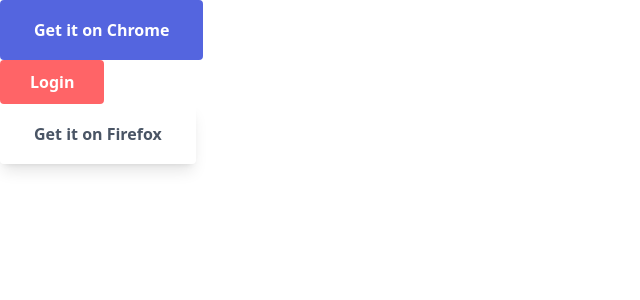
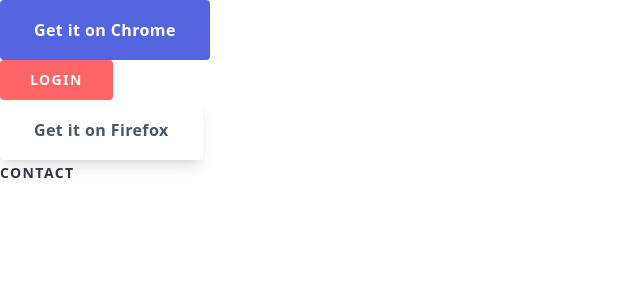
Before and after one commit to JlBestMc/S5.-Landing-Page-React, a React (Vite) app: page / in a window 1280 px wide. Shown: the top 300 px of the page, without its empty margins (0-640 px from the left). Built offline with nearby package versions, Linux system fonts and the light colour scheme.

Commit message:
Feature anchor completed

```diff
--- a/src/App.tsx
+++ b/src/App.tsx
@@ -1,4 +1,5 @@
 import Button from "./components/atoms/Button";
+import Anchor from "./components/atoms/Anchor";
 
 function App() {
 
@@ -8,12 +9,14 @@
       <Button content="Get it on Chrome" variant="btnBlue" />
       </div>
       <div>
-      <Button content="Login" variant="btnRed" />
+      <Button content="LOGIN" variant="btnRed" />
       </div>
       <div>
       <Button content="Get it on Firefox" variant="btnWhite" />
       </div>
-
+      <div>
+        <Anchor content="CONTACT" ref="#contact"/>
+      </div>
     </>
   );
 }
--- a/src/components/atoms/Button.tsx
+++ b/src/components/atoms/Button.tsx
@@ -10,12 +10,12 @@
   content,
 }: ButtonProps) {
   const baseClasses =
-    "font-semibold hover:bg-white border-2 rounded transition cursor-[url('./assets/cursor.cur'),_auto]";
+    "font-semibold hover:bg-white border-2 tracking-wide rounded cursor-[url('./assets/cursor.cur'),_auto] transition duration-300 ease-in-out";
 
   const variants = {
     btnBlue:
       "py-4 px-8 bg-[#5465df] hover:text-[#5465df] border-[#5465df] text-white",
-    btnRed: "px-7 py-2 border-red-400 bg-red-400 hover:text-red-400 text-white",
+    btnRed: "px-7 py-2 border-red-400 tracking-widest text-sm bg-red-400 hover:text-red-400 text-white",
     btnWhite:
       "py-4 px-8 bg-white text-gray-600 border-white hover:border-gray-500 shadow-lg",
   };
--- /dev/null
+++ b/src/components/atoms/anchor.tsx
@@ -0,0 +1,14 @@
+interface AnchorProps {
+  ref: string;
+  styles?: string;
+  content: string;
+}
+
+export default function Anchor({ ref, styles = "", content }: AnchorProps) {
+    const baseClasses ="hover:text-red-400 tracking-widest text-sm font-semibold text-[#353541] cursor-[url('./assets/cursor.cur'),_auto] transition duration-300 ease-in-out";
+    return (
+    <a className={`${baseClasses} ${ref} ${styles}`}>
+      {content}
+    </a>
+  );
+}
```
